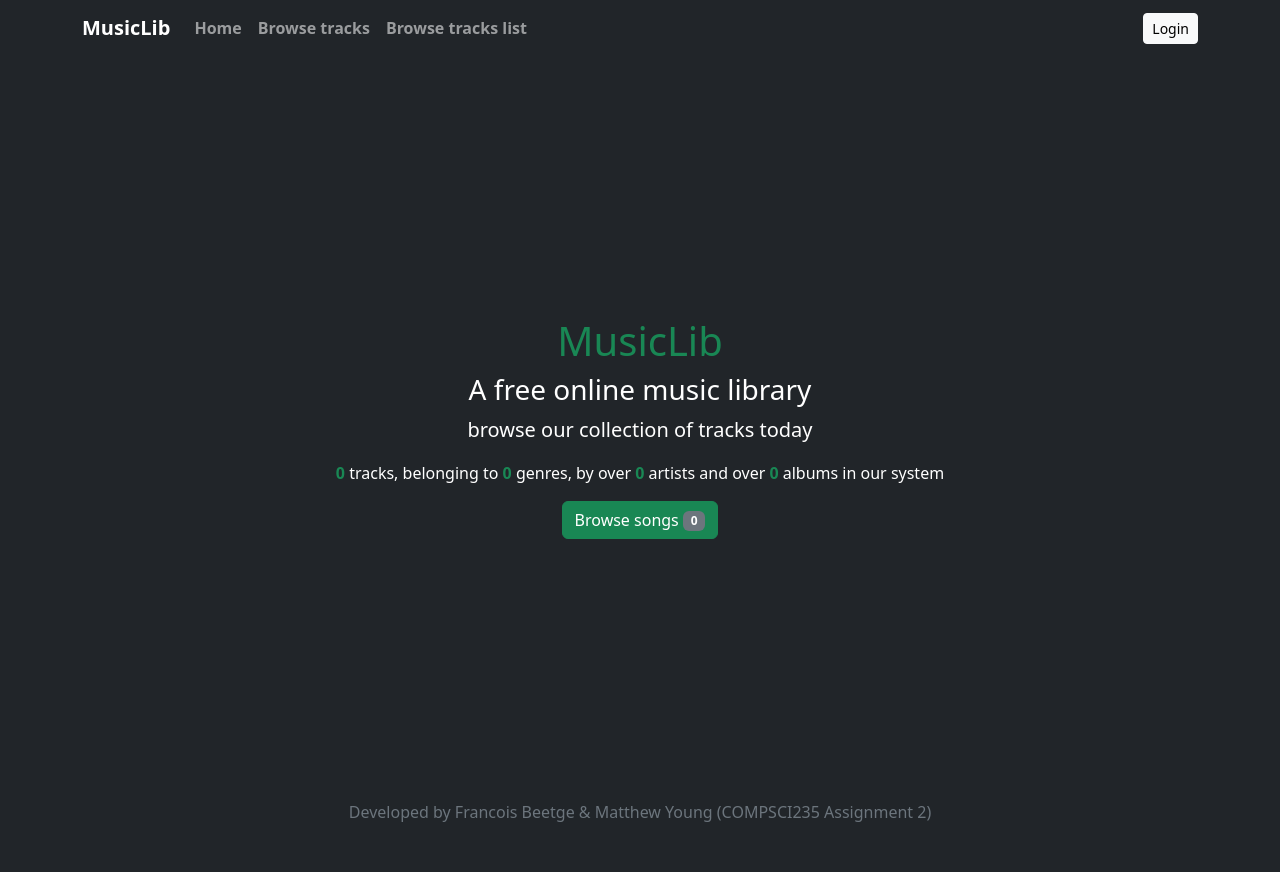
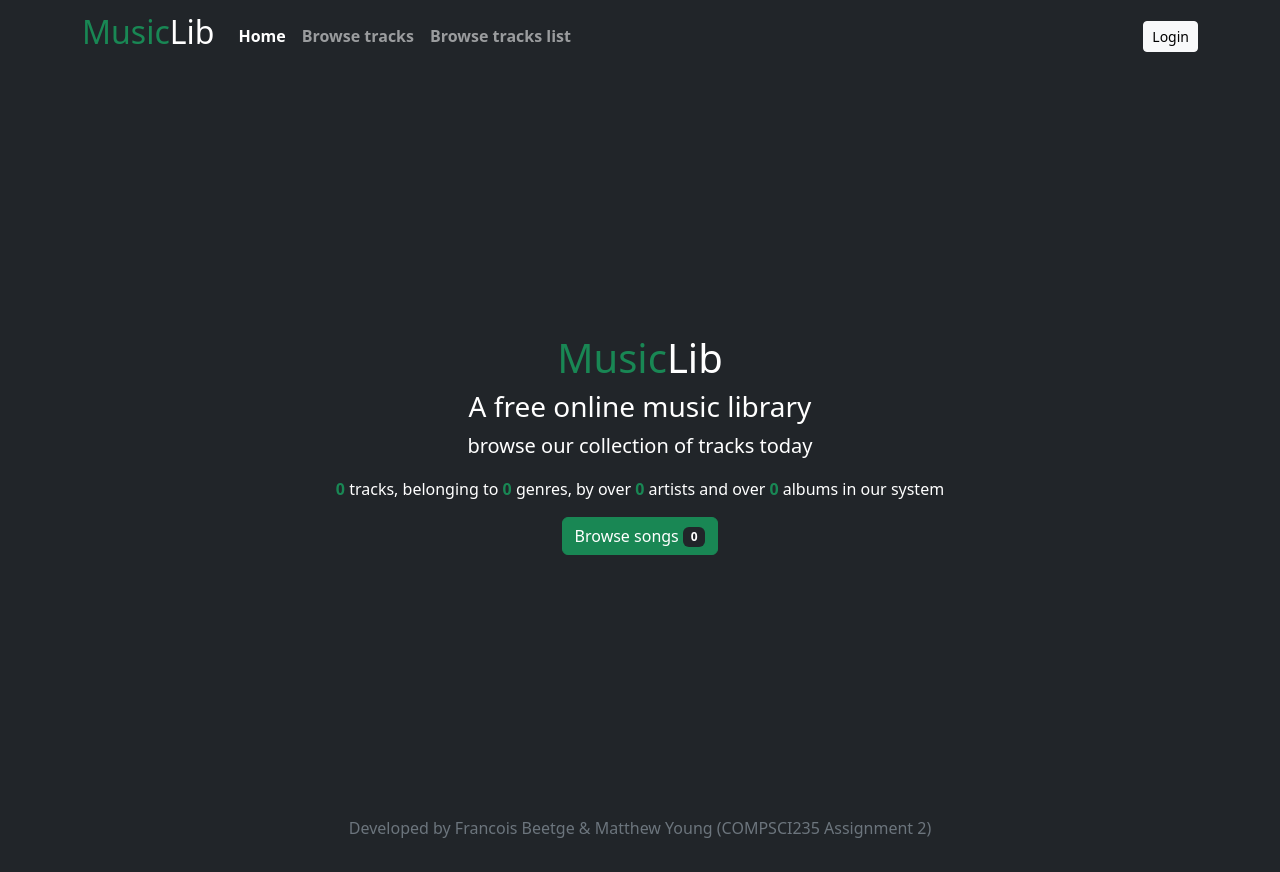
Before and after one commit to dampbacon/cs235_2022_assignment-fbee055, a Flask app: page / in a window 1280 px wide. Before the commit the page ends 822 px from the top, so only its background shows below. Run offline with Flask 2, Linux system fonts and the light colour scheme; parts of the project's set-up code (start-up, migrations or seed data) failed here and were passed over; some libraries are stand-ins or nearby versions.

Commit message:
Added active jinja nav + slight splashpage UI change

```diff
--- a/music/templates/display_track.html
+++ b/music/templates/display_track.html
@@ -1,3 +1,4 @@
+{% set active_page = 'display_track' %}
 {% include 'navigation.html' %}
 
 {% block content %}
@@ -63,7 +64,6 @@
             <!--            {% endif %}-->
         </div>
     </div>
-
     <div style="display: flex; justify-content: space-evenly;">
         <div class="navigationContainer">
             <p class="lead">
--- a/music/templates/home.html
+++ b/music/templates/home.html
@@ -1,5 +1,5 @@
 {% block content %}
-
+{% set active_page = 'home' %}
 {% include "navigation.html" %}
 
 {% include "home_splash.html" %}
--- a/music/templates/home_splash.html
+++ b/music/templates/home_splash.html
@@ -5,7 +5,7 @@
     </div>
 
     <main role="main" class="inner cover">
-        <h1 class="text-success">MusicLib</h1>
+        <h1 class="text-success">Music<span style="color: white">Lib</h1>
         <h3>A free online music library</h3>
         <p class="lead">browse our collection of tracks today</p>
         <p>
@@ -15,7 +15,7 @@
             and over <b class="text-success">{{ album_number }}</b> albums in our system
         </p>
         <p class="lead">
-            <a href="/track" class="btn btn-med btn-success">Browse songs <span class="badge bg-secondary">{{track_number}}</span></a>
+            <a href="/track" class="btn btn-med btn-success">Browse songs <span class="badge bg-dark">{{track_number}}</span></a>
         </p>
     </main>
 
--- a/music/templates/navigation.html
+++ b/music/templates/navigation.html
@@ -13,7 +13,7 @@
 <body class="">
 <nav class="navbar_font navbar navbar-expand-lg navbar-dark bg-dark">
     <div class="container">
-        <a class="navbar-brand" href="/home">MusicLib</a>
+        <a class="navbar-brand" href="/home"><h2 class="text-success">Music<span style="color: white">Lib</h2></a>
         <button class="navbar-toggler" type="button" data-bs-toggle="collapse">
             <span class="navbar-toggler-icon"></span>
         </button>
@@ -30,13 +30,13 @@
                 <a class="nav-link active"  href="/home">Home</a>
                 </li> -->
                 <li class="nav-item">
-                    <a class="nav-link" href="/home">Home</a>
+                    <a class="nav-link {{'active' if active_page == 'home' }}" href="/home">Home</a>
                 </li>
                 <li class="nav-item">
-                    <a class="nav-link" href="/track">Browse tracks</a>
+                    <a class="nav-link {{'active' if active_page == 'display_track' }}" href="/track">Browse tracks</a>
                 </li>
                 <li class="nav-item">
-                    <a class="nav-link" href="/track/list">Browse tracks list</a>
+                    <a class="nav-link {{'active' if active_page == 'datatable' }}" href="/track/list">Browse tracks list</a>
                 </li>
             </ul>
             <!--        <form role="search">-->
--- a/music/templates/tracks_datatables_list.html
+++ b/music/templates/tracks_datatables_list.html
@@ -1,3 +1,4 @@
+{% set active_page = 'datatable' %}
 {% include 'navigation.html' %}
 {% block content %}
 
```
Also changed, not shown: tests/conftest.py (+4 -31 lines), tests/unit/test_domainmodel.py (+1 -6 lines), tests/__init__.py (added).
